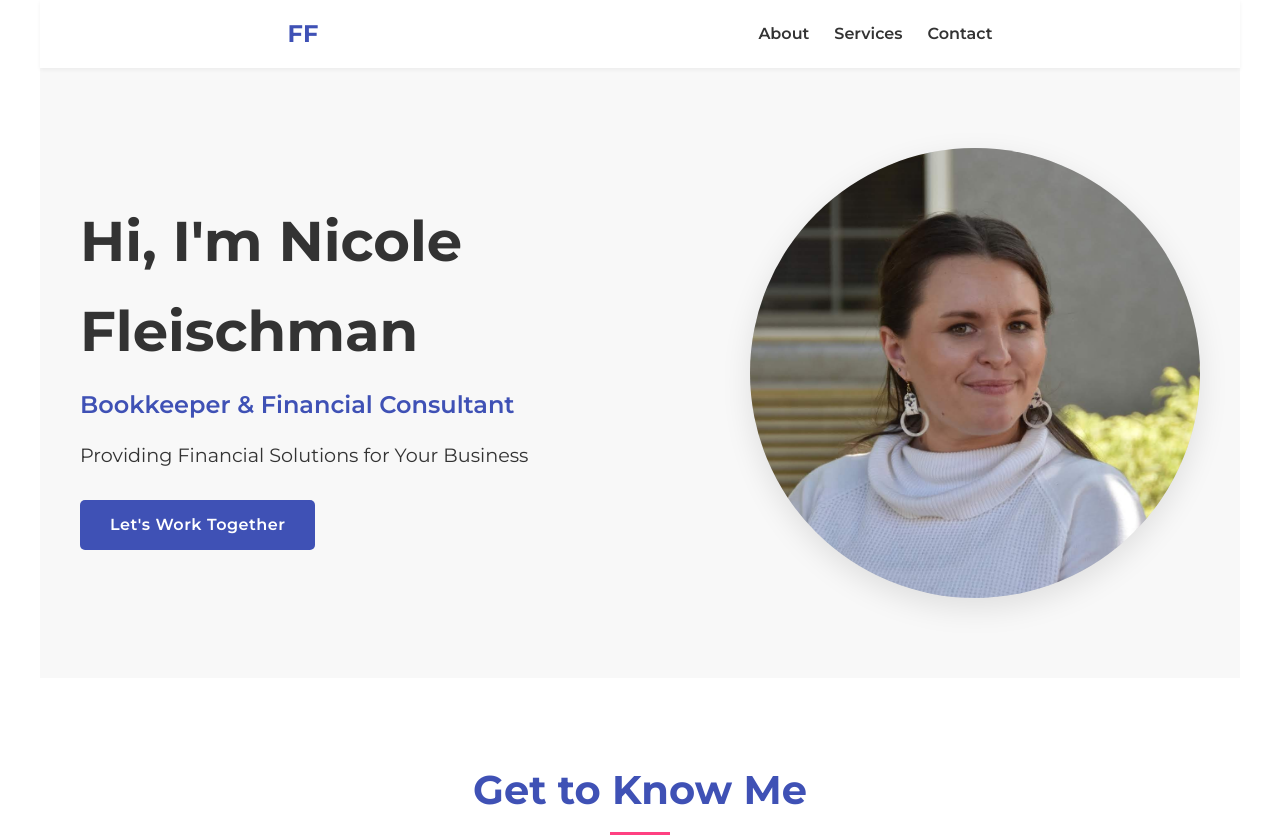
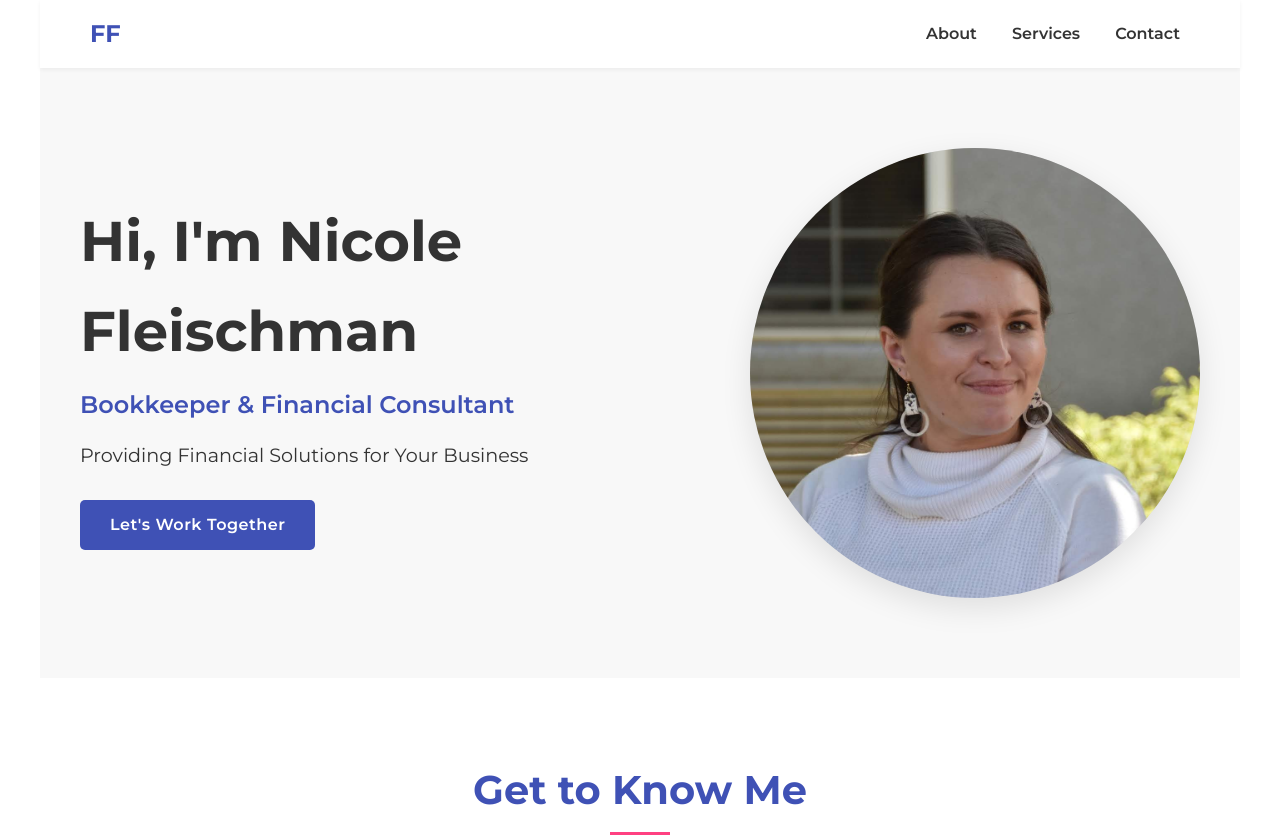
Before and after one commit to hokienut/FleiFin_Website, a plain HTML site: page index.html in a window 1280 px wide. Shown: the top 838 px of the page. Drawn offline with Linux system fonts and the light colour scheme.

Commit message:
fixed margins

```diff
--- a/styles.css
+++ b/styles.css
@@ -48,6 +48,13 @@ body {
     font-weight: 700;
     font-size: 1.5em;
     color: var(--primary-color);
+    /*justify left*/
+    margin-left: 10px;
+}
+
+nav {
+    /*justify right*/
+    margin-right: 10px;
 }
 
 nav ul {
@@ -61,6 +68,8 @@ nav ul li a {
     font-weight: 600;
     margin-left: 25px;
     transition: color 0.3s;
+    /*justify right*/
+    margin-right: 10px;
 }
 
 nav ul li a:hover {
```
